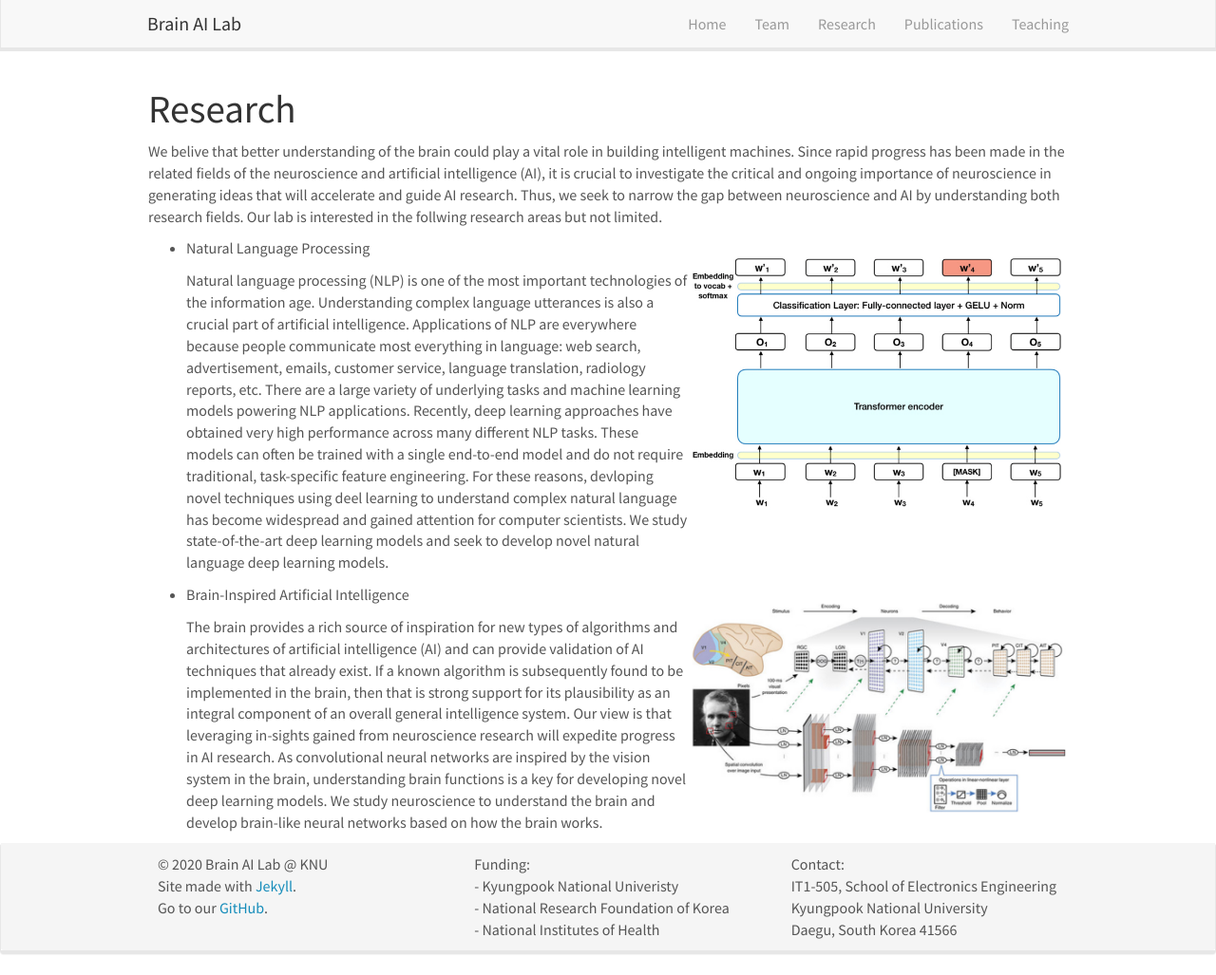
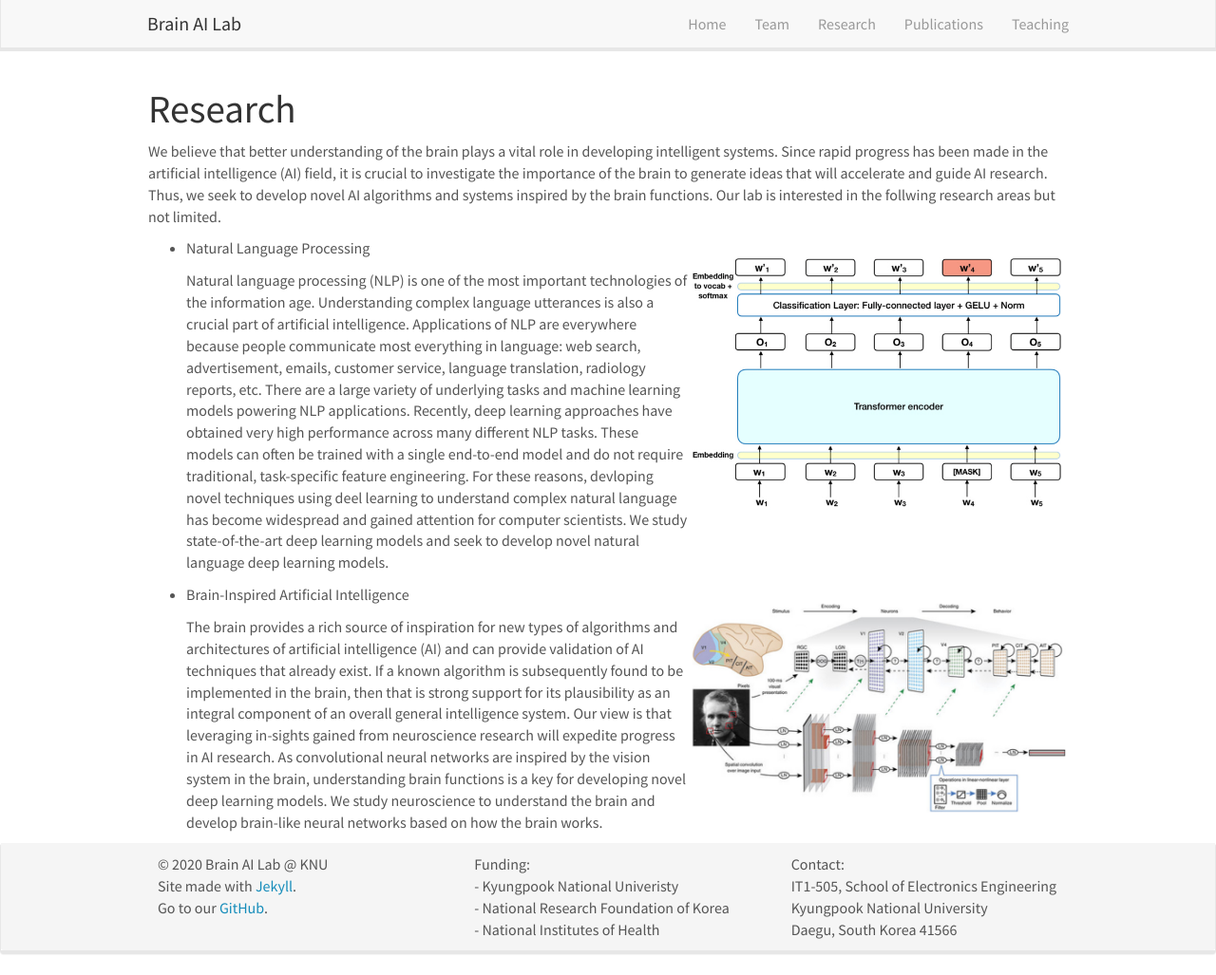
Before and after one commit to KNU-BrainAI/knu-brainai.github.io, a Jekyll site: the page built from _pages/research.md, in a window 1280 px wide and 1027 px high. Shown: the whole window at 95% size. Built offline with Jekyll 4.4.1, drawn with Linux system fonts in a browser that asks for light colours; nearby versions of some CDN libraries.

Commit message:
Update research.md

```diff
--- a/_pages/research.md
+++ b/_pages/research.md
@@ -8,7 +8,7 @@ permalink: /research/
 
 # Research
 
-We belive that better understanding of the brain could play a vital role in building intelligent machines. Since rapid progress has been made in the related fields of the neuroscience and artificial intelligence (AI), it is crucial to investigate the critical and ongoing importance of neuroscience in generating ideas that will accelerate and guide AI research. Thus, we seek to narrow the gap between neuroscience and AI by understanding both research fields. Our lab is interested in the follwing research areas but not limited.
+We believe that better understanding of the brain plays a vital role in developing intelligent systems. Since rapid progress has been made in the artificial intelligence (AI) field, it is crucial to investigate the importance of the brain to generate ideas that will accelerate and guide AI research. Thus, we seek to develop novel AI algorithms and systems inspired by the brain functions. Our lab is interested in the follwing research areas but not limited.
 
 - Natural Language Processing ![]({{ site.url }}{{ site.baseurl }}/images/bert.jpg){: style="width: 400px; float: right"}
 
```
